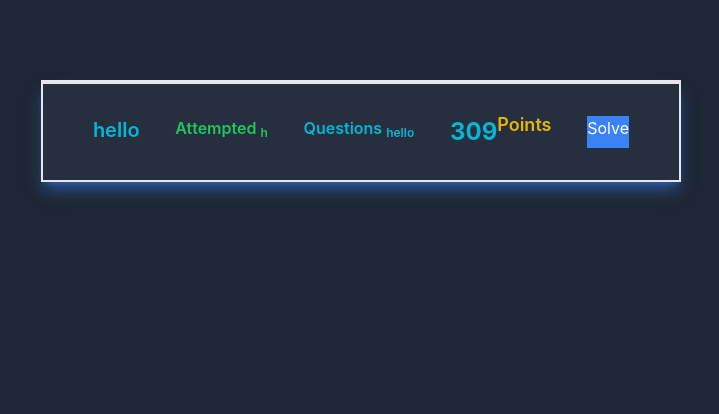
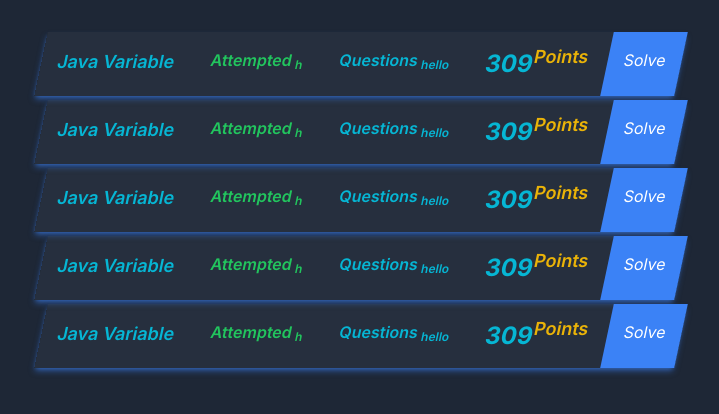
Before and after one commit to shubhanshutiwari08/Combined_Tasks, a React (Create React App) app: page / in a window 1280 px wide. Shown: the top 414 px of the page, without its empty margins (279-998 px from the left). Built offline with nearby package versions, Linux system fonts and the light colour scheme.

Commit message:
dew change

```diff
--- a/src/componenets/Rhom.js
+++ b/src/componenets/Rhom.js
@@ -3,14 +3,44 @@ import React from 'react'
 export default function Rhom() {
   return (
     <div className='bg-[#1e2736] min-h-screen  '>
-      <div className='flex justify-center'>
-        <div className='bg-gray-500/10 my-20 mx-80 h-auto w-full shadow-lg shadow-blue-500/50 border-t-4 border-b-2 border-l-2 border-r-2 flex p-8 justify-around'>
-            <h1 className='text-cyan-500 text-xl font-semibold'>hello</h1>
-            <h1 className='text-green-500 font-semibold'>Attempted <sub>h</sub></h1>
-            <h1 className='text-cyan-500 font-semibold'>Questions <sub>hello</sub> </h1>
-            <h1 className='text-cyan-500 text-2xl font-bold'>309<sup className='text-yellow-500 font-semibold '>Points</sup> </h1>
-            <h1 className='bg-blue-500 text-white h-full'>Solve</h1>
+      <div className='flex flex-col mx-80  items-center pt-8 space-y-1 '>
+        <div className='bg-gray-500/10    h-16 w-full shadow-md -skew-x-12 shadow-blue-500/50  flex justify-between'>
+            <div className='text-cyan-500 text-lg font-semibold p-4'>Java Variable</div>
+            <div className='text-green-500 font-semibold p-4'>Attempted <sub>h</sub></div>
+            <div className='text-cyan-500 font-semibold p-4'>Questions <sub>hello</sub> </div>
+            <div className='text-cyan-500 text-2xl font-bold p-4'>309<sup className='text-yellow-500 font-semibold '>Points</sup> </div>
+            <h1 className='bg-blue-500 text-white h-full p-4'>Solve</h1>
         </div>
+        <div className='bg-gray-500/10    h-16 w-full shadow-md -skew-x-12 shadow-blue-500/50  flex justify-between'>
+            <div className='text-cyan-500 text-lg font-semibold p-4'>Java Variable</div>
+            <div className='text-green-500 font-semibold p-4'>Attempted <sub>h</sub></div>
+            <div className='text-cyan-500 font-semibold p-4'>Questions <sub>hello</sub> </div>
+            <div className='text-cyan-500 text-2xl font-bold p-4'>309<sup className='text-yellow-500 font-semibold '>Points</sup> </div>
+            <h1 className='bg-blue-500 text-white h-full p-4'>Solve</h1>
+        </div>
+        <div className='bg-gray-500/10    h-16 w-full shadow-md -skew-x-12 shadow-blue-500/50  flex justify-between'>
+            <div className='text-cyan-500 text-lg font-semibold p-4'>Java Variable</div>
+            <div className='text-green-500 font-semibold p-4'>Attempted <sub>h</sub></div>
+            <div className='text-cyan-500 font-semibold p-4'>Questions <sub>hello</sub> </div>
+            <div className='text-cyan-500 text-2xl font-bold p-4'>309<sup className='text-yellow-500 font-semibold '>Points</sup> </div>
+            <h1 className='bg-blue-500 text-white h-full p-4'>Solve</h1>
+        </div>
+        <div className='bg-gray-500/10    h-16 w-full shadow-md -skew-x-12 shadow-blue-500/50  flex justify-between'>
+            <div className='text-cyan-500 text-lg font-semibold p-4'>Java Variable</div>
+            <div className='text-green-500 font-semibold p-4'>Attempted <sub>h</sub></div>
+            <div className='text-cyan-500 font-semibold p-4'>Questions <sub>hello</sub> </div>
+            <div className='text-cyan-500 text-2xl font-bold p-4'>309<sup className='text-yellow-500 font-semibold '>Points</sup> </div>
+            <h1 className='bg-blue-500 text-white h-full p-4'>Solve</h1>
+        </div>
+        <div className='bg-gray-500/10    h-16 w-full shadow-md -skew-x-12 shadow-blue-500/50  flex justify-between'>
+            <div className='text-cyan-500 text-lg font-semibold p-4'>Java Variable</div>
+            <div className='text-green-500 font-semibold p-4'>Attempted <sub>h</sub></div>
+            <div className='text-cyan-500 font-semibold p-4'>Questions <sub>hello</sub> </div>
+            <div className='text-cyan-500 text-2xl font-bold p-4'>309<sup className='text-yellow-500 font-semibold '>Points</sup> </div>
+            <h1 className='bg-blue-500 text-white h-full p-4'>Solve</h1>
+        </div>
+
+
 
 
       </div>
```
